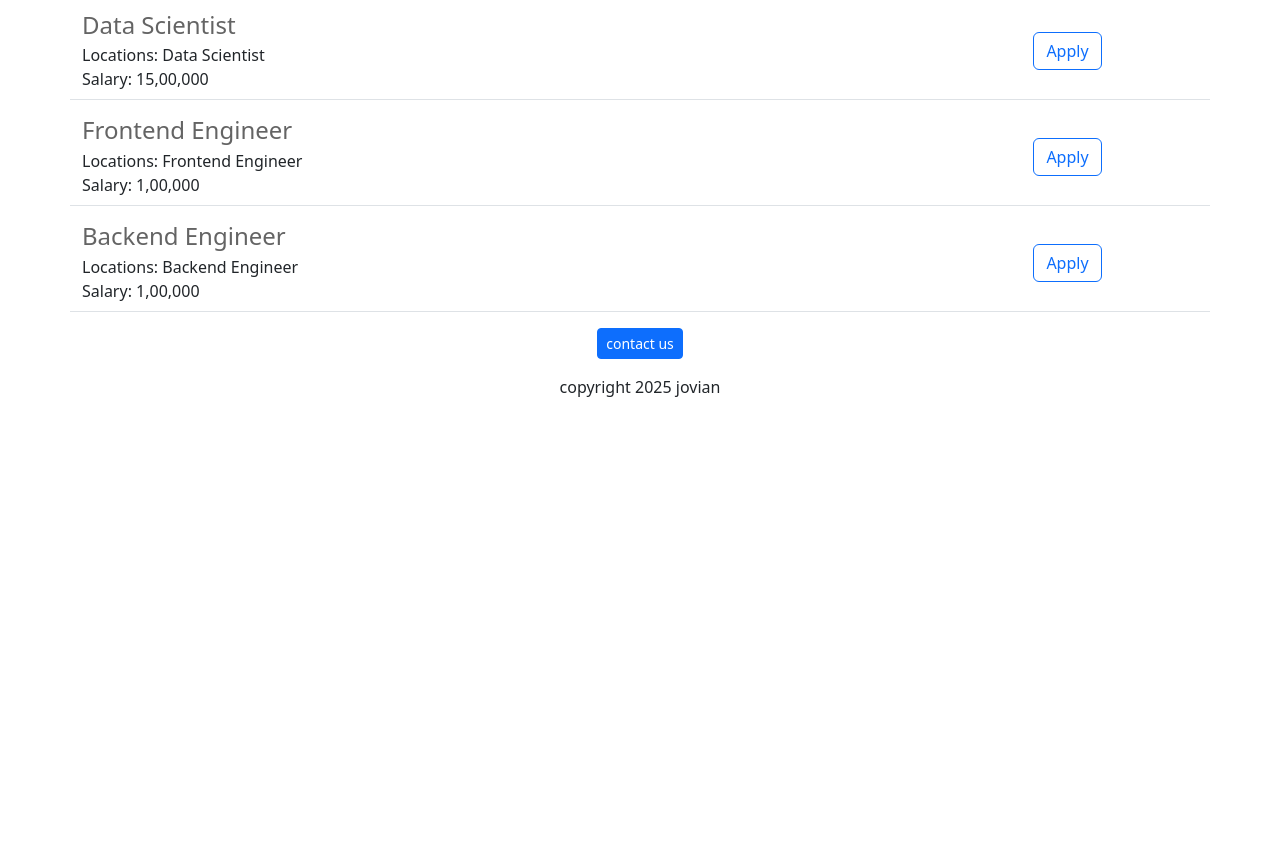
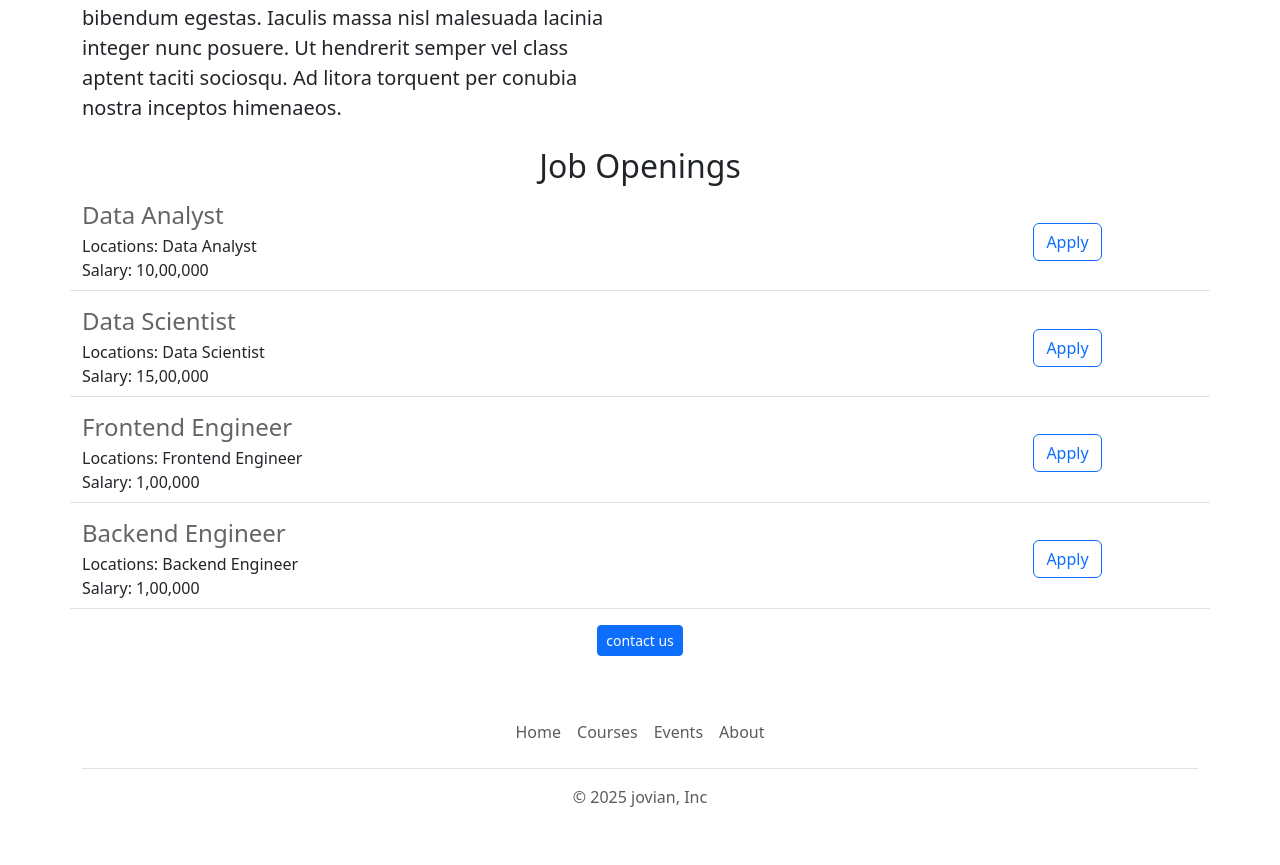
Before and after one commit to raunikarai/jovian_career_website_v2, a Flask app: page / in a window 1280 px wide. Shown: the part 908-1773 px from the top of the page. Before the commit the page ends 1305 px from the top, so only its background shows below. Run offline with Flask 3, Linux system fonts and the light colour scheme.

Commit message:
fuctional and aesthetic improvements

```diff
--- /dev/null
+++ b/templates/footer.html
@@ -0,0 +1,11 @@
+<div class="container">
+        <footer class="py-3 my-4">
+            <ul class="nav justify-content-center border-bottom pb-3 mb-3">
+                <li class="nav-item"><a href="https://www.jovian.ai" class="nav-link px-2 text-body-secondary">Home</a></li>
+                <li class="nav-item"><a href="https://www.jovian.ai/learn" class="nav-link px-2 text-body-secondary">Courses</a></li>
+                <li class="nav-item"><a href="https://www.jovian.ai/events" class="nav-link px-2 text-body-secondary">Events</a></li>
+                <li class="nav-item"><a href="https://www.jovian.ai/about" class="nav-link px-2 text-body-secondary">About</a></li>
+            </ul>
+            <p class="text-center text-body-secondary">&copy; 2025 jovian, Inc</p>
+        </footer>
+    </div>
--- a/templates/home.html
+++ b/templates/home.html
@@ -14,16 +14,21 @@
             height: 360px;
             width: 100%;
             object-fit: cover;
+            margin-top: 15px;
+            margin-bottom: 10px;
         }
     </style>
 
 </head>
 
 <body>
+    {%include 'navbar.html' %}
+    <img class="img-fluid" id="banner" src="{{ url_for('static', filename='banner.jpg') }}" alt="Banner" height="320"
+        alt="">
     <div class="container">
         <h1 class="text-center mt-3 mb-3"> {{company_name}} careers </h1>
-        <img class="img-fluid" id="banner" src="{{ url_for('static', filename='banner.jpg') }}" alt="Banner" height="320" alt="">
-        <h2 class="text-center mt-3 mb-2">About jovian</h2>
+        <div class="row">
+        <div class="col-md-6">
         <p class="lead">Lorem ipsum dolor sit amet consectetur adipiscing elit. Quisque faucibus ex sapien vitae
             pellentesque sem
             placerat. In id cursus mi pretium tellus duis convallis. Tempus leo eu aenean sed diam urna tempor. Pulvinar
@@ -35,17 +40,21 @@
             vivamus fringilla lacus nec metus bibendum egestas. Iaculis massa nisl malesuada lacinia integer nunc
             posuere. Ut hendrerit semper vel class aptent taciti sociosqu. Ad litora torquent per conubia nostra
             inceptos himenaeos.</p>
+        </div>
+        <div class="d-none d-md-block col-md-6"><img src="/static/people.jpg" style="height: 360px; margin-left: 100px;" alt=""></div>
+        </div>
+
         <h2 class="text-center mt-2 mb-3">Job Openings</h2>
         <div>
             {% for job in jobs%}
-             {%include 'jobitem.html'%}
+            {%include 'jobitem.html'%}
             {% endfor %}
         </div>
         <div>
-            <div class="text-center"><button class="btn btn-primary btn-sm mb-3">contact us </button></div>
-            <p class="text-center">copyright 2025 jovian</p>
+            <div class="text-center"><a href="mailto:hello@jovin.ai?subject=Query%20About%20Job%20Openings%20&body=My%20Name%20%3A%20%3Center%20your%20name%3E%0D%0AQuery%20%3A%20%3Center%20your%20query%20here%3E" class="btn btn-primary btn-sm mb-3">contact us </a></div>
         </div>
     </div>
+    {% include 'footer.html'%}
 </body>
 
 </html>
--- a/templates/jobitem.html
+++ b/templates/jobitem.html
@@ -7,7 +7,7 @@
         {% endif %}
     </div>
     <div class="col-3 d-flex align-items-center justify-content-center">
-        <button type="button" class="btn btn-outline-primary">Apply</button>
+        <a href="mailto:hello@jovin.ai?subject=Application%20for%20{{job['title']}}&body=My%20Name%20%3A%20%3Center%20your%20name%3E%0D%0AMy%20Resume%20%3A%20%3Center%20your%20resume%3E%0D%0AMy%20linkedin%20%3A%20%3Center%20your%20resume%20link%3E" type="button" class="btn btn-outline-primary">Apply</a>
     </div>
 
 </div>
--- /dev/null
+++ b/templates/navbar.html
@@ -0,0 +1,9 @@
+<nav class="navbar bg-body-tertiary shadow-sm fixed-top bg-white">
+  <div class="container-fluid">
+    <a class="navbar-brand" href="#">
+      <img src="/static/logo.svg" alt="Logo" width="30" height="24" class="d-inline-block align-text-top">
+      jovian
+    </a>
+  </div>
+</nav>
+<div style="height: 56px;"></div>
```
Also changed, not shown: static/logo.svg (added), 1 other file.
